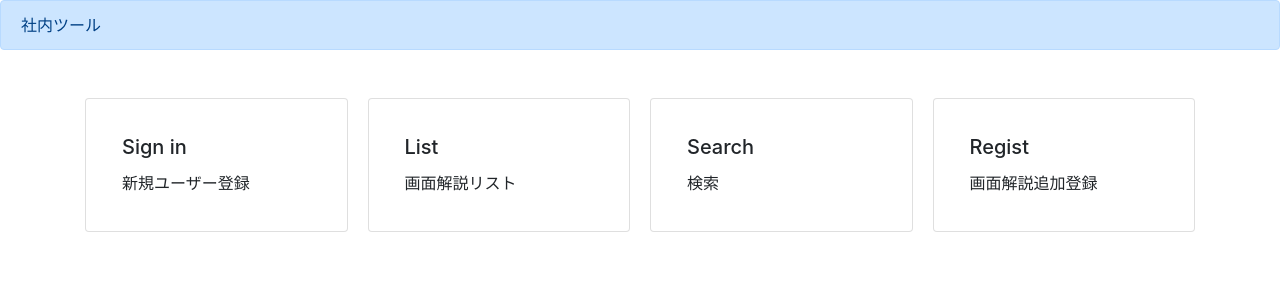
After one commit to Akky-014/MyOwnSamples_001, a Django app: page /home/ in a window 1280 px wide. The commit adds this page. Shown: the top 300 px of the page. Run offline with Django 4.2, Linux system fonts and the light colour scheme.

Commit message:
home追加

```diff
--- a/manualToolSample/manualToolSample/boardapp/urls.py
+++ b/manualToolSample/manualToolSample/boardapp/urls.py
@@ -1,11 +1,12 @@
 from django.urls import path
 
-from .views import signupfunc,  loginfunc, listfunc, logoutfunc, detailfunc, goodfunc, readfunc, BoardCreate
+from .views import signupfunc,  loginfunc, listfunc, logoutfunc, detailfunc, goodfunc, readfunc, BoardCreate, homefunc
 
 urlpatterns = [
     path('', loginfunc, name='login'),
     path('signup/', signupfunc, name='signup'),  # URLに対応するビュー関数を指定
     path('login/', loginfunc, name='login'),
+    path('home/', homefunc, name='home'),
     path('list/', listfunc, name='list'),
     path('logout/', logoutfunc, name='logout'),
     path('detail/<int:pk>', detailfunc, name="detail"),
--- a/manualToolSample/manualToolSample/boardapp/views.py
+++ b/manualToolSample/manualToolSample/boardapp/views.py
@@ -29,7 +29,8 @@ def loginfunc(request):
         user = authenticate(username=username2, password=password2)
         if user is not None:
             login(request, user)
-            return redirect('list')
+            # return redirect('list')
+            return redirect('home')
         else:
             return redirect('login')
     return render(request, 'login.html')
@@ -64,6 +65,9 @@ def readfunc(request, pk):
         post.save()
         return redirect('list')
 
+def homefunc(request):
+    return render(request, 'home.html')
+
 class BoardCreate(CreateView):
     template_name = 'create.html'
     model = BoardModel
--- a/manualToolSample/manualToolSample/templates/base.html
+++ b/manualToolSample/manualToolSample/templates/base.html
@@ -11,7 +11,7 @@
     {% block customcss %}
     {% endblock customcss %}
 
-    <title>Hello, world!</title>
+    <title>Honda</title>
   </head>
   <body>
     {% block header %}
--- /dev/null
+++ b/manualToolSample/manualToolSample/templates/home.html
@@ -0,0 +1,78 @@
+{% extends 'base.html' %}
+
+{% block customcss %}
+<style>
+    .card-link {
+        text-decoration: none;
+        color: inherit;
+        margin-bottom: 10px; /* 要素間の隙間を指定 */
+    }
+    .card-link:hover {
+        text-decoration: none;
+    }
+    .custom-space {
+        padding-left: 11px; /* 特定のカードにのみ適用するパディング */
+        height: 0px; /* 縦の高さを100pxに設定 */
+        visibility: hidden;
+    }
+    .card {
+        transition: transform 0.3s ease, box-shadow 0.3s ease;
+        max-width: 700px; /* 最大幅を指定してカードの横幅を統一 */
+        width: 100%; /* 幅を明示的に指定 */
+    }
+    .card:hover {
+        transform: translateY(-5px);
+        box-shadow: 0 4px 20px rgba(0, 0, 0, 0.1);
+    }
+    .debug-border {
+        border: 2px solid red; /* デバッグ用の枠線 */
+    }
+</style>
+{% endblock customcss %}
+
+{% block header %}
+<div class="alert alert-primary" role="alert">
+  社内ツール
+</div>
+{% endblock header %}
+
+{% block content %}
+<div class="container mt-5">
+   <div class="d-flex align-items-center justify-content-center gap-3">
+<!--     <a href="#" class="card-link padding-left-custom w-50 ">-->
+<!--     </a>-->
+      <a href="{% url 'signup' %}" class="card-link w-50 ">
+       <div class="card p-3">
+         <div class="card-body">
+           <h5 class="card-title">Sign in</h5>
+           <p class="card-text">新規ユーザー登録</p>
+         </div>
+       </div>
+     </a>
+     <a href="{% url 'list' %}" class="card-link w-50">
+       <div class="card p-3">
+         <div class="card-body">
+           <h5 class="card-title">List</h5>
+           <p class="card-text">画面解説リスト</p>
+         </div>
+       </div>
+     </a>
+     <a href="#" class="card-link w-50">
+       <div class="card p-3">
+         <div class="card-body">
+           <h5 class="card-title">Search</h5>
+           <p class="card-text">検索</p>
+         </div>
+       </div>
+     </a>
+     <a href="{% url 'create' %}" class="card-link w-50">
+       <div class="card p-3">
+         <div class="card-body">
+           <h5 class="card-title">Regist</h5>
+           <p class="card-text">画面解説追加登録</p>
+         </div>
+       </div>
+     </a>
+   </div>
+</div>
+{% endblock content %}
```
